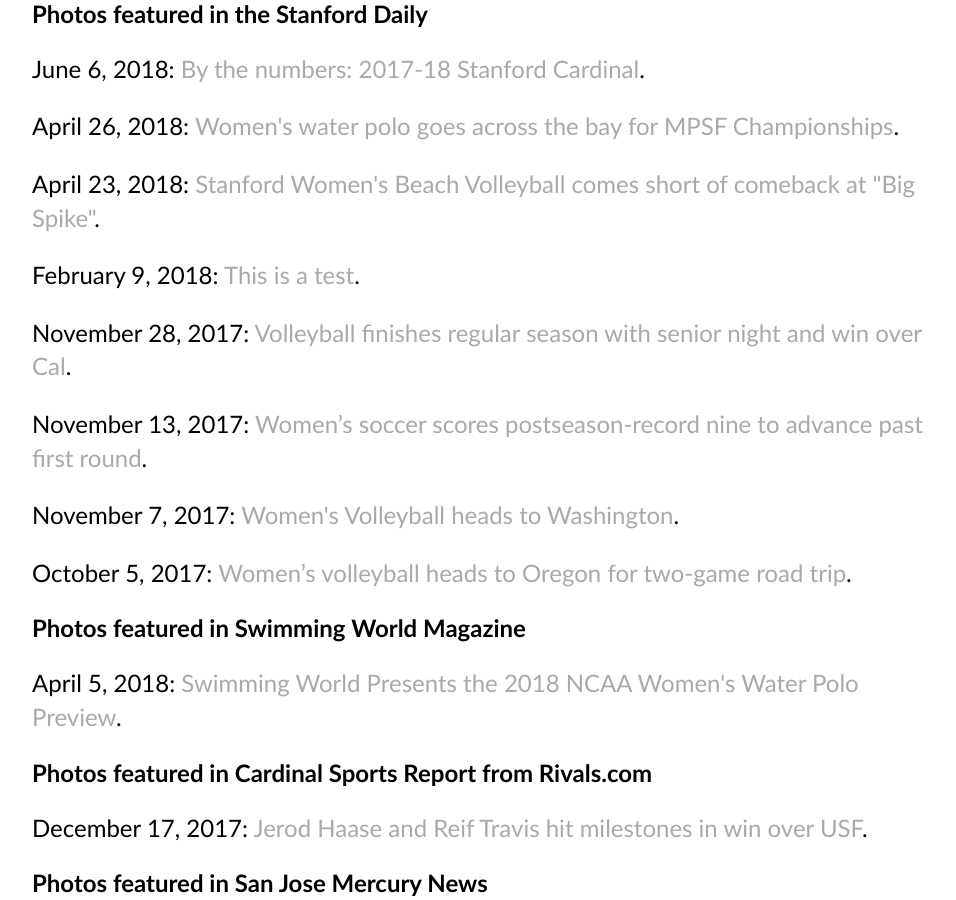
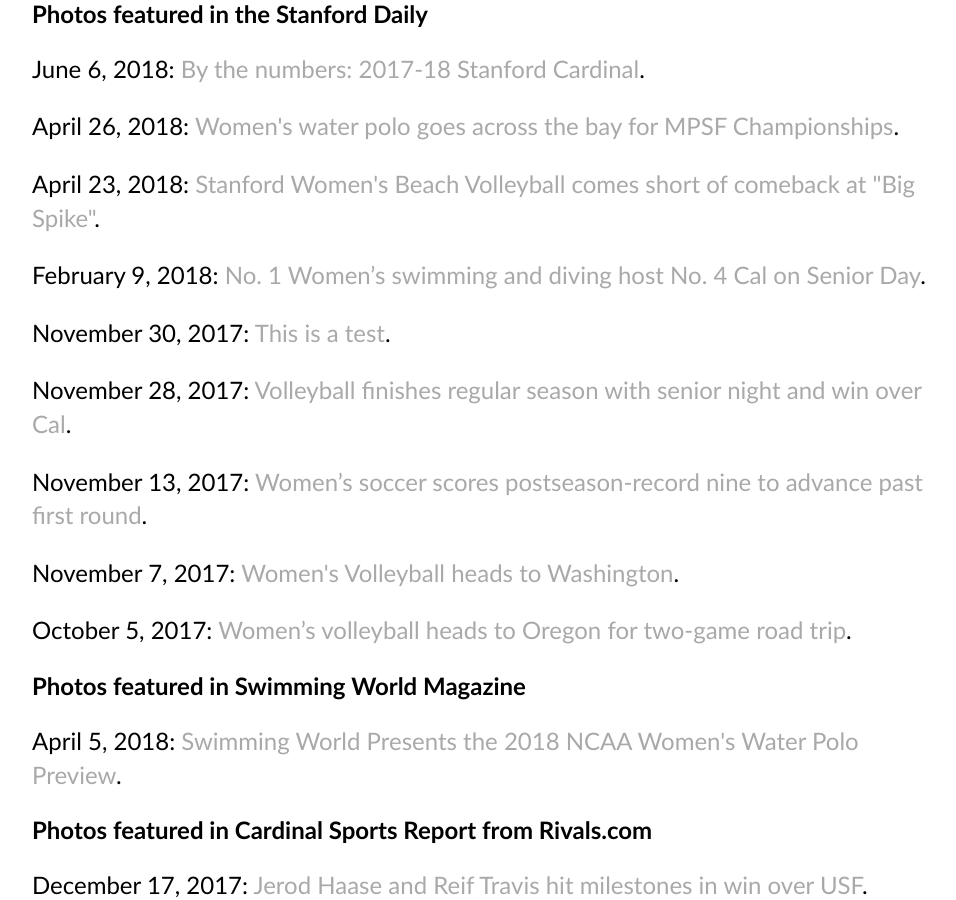
Before and after one commit to echang17/echang17.github.io, a Jekyll site: the page built from links/index.html, in a window 1280 px wide and 900 px high, scrolled down 2289 px. Shown: the whole window, without its empty margins (160-1116 px from the left). Built offline with Jekyll 4.4.1, drawn with Linux system fonts in a browser that asks for light colours; some of the changed lines change nothing that is shown.

Commit message:
Update index.html

```diff
--- a/links/index.html
+++ b/links/index.html
@@ -40,7 +40,7 @@
     <p>June 6, 2018: <a href="https://www.stanforddaily.com/2018/06/13/by-the-numbers-2017-18-stanford-cardinal/">By the numbers: 2017-18 Stanford Cardinal</a>.</p>
     <p>April 26, 2018: <a href="https://www.stanforddaily.com/2018/04/26/womens-water-polo-goes-across-the-bay-for-mpsf-championships/">Women's water polo goes across the bay for MPSF Championships</a>.</p>
     <p>April 23, 2018: <a href="https://www.stanforddaily.com/2018/04/23/beach-volleyball-comes-short-of-comeback-at-big-spike/">Stanford Women's Beach Volleyball comes short of comeback at "Big Spike"</a>.</p>
-    <p>February 9, 2018: <a href="https://www.stanforddaily.com/2018/02/09/no-1-womens-swimming-and-diving-host-no-4-cal-on-senior-day/>No. 1 Women’s swimming and diving host No. 4 Cal on Senior Day</a>.</p>
+    <p>February 9, 2018: <a href="https://www.stanforddaily.com/2018/02/09/no-1-womens-swimming-and-diving-host-no-4-cal-on-senior-day/">No. 1 Women’s swimming and diving host No. 4 Cal on Senior Day</a>.</p>
     <p>November 30, 2017: <a href="https://www.google.com/">This is a test</a>.</p>
     <p>November 28, 2017: <a href="https://www.stanforddaily.com/2017/11/28/volleyball-finishes-regular-season-with-senior-night-and-win-over-cal/">Volleyball finishes regular season with senior night and win over Cal</a>.</p>
     <p>November 13, 2017: <a href="https://www.stanforddaily.com/2017/11/13/womens-soccer-scores-a-postseason-record-nine-to-advance-past-first-round/">Women’s soccer scores postseason-record nine to advance past first round</a>.</p>
```
